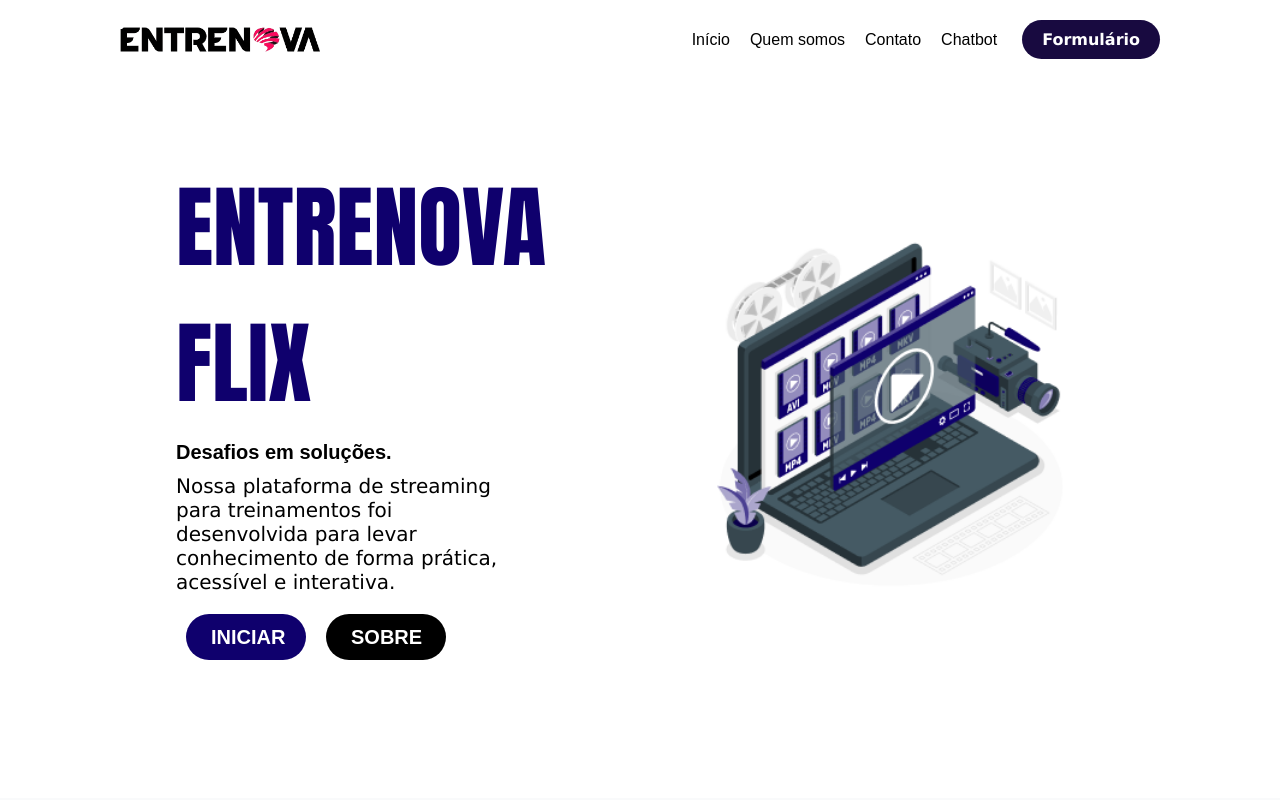
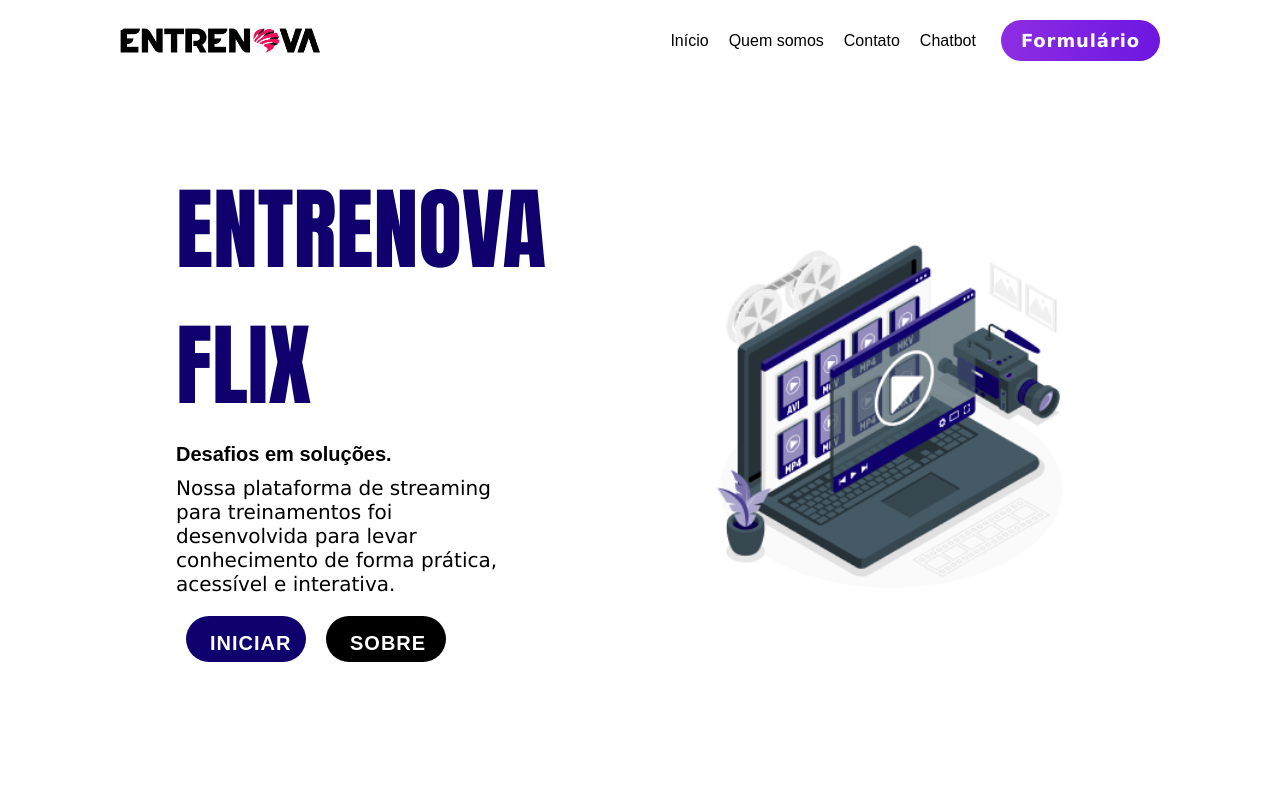
Before and after one commit to Equipe-SUL/EntreNova-Flix, a React (Vite) app in the folder entrenova-frontend/: page / in a window 1280 px wide. Shown: the top 800 px of the page. Built offline with nearby package versions, Linux system fonts and the light colour scheme.

Commit message:
style : mudança de cor nos botões de ação para avançar

```diff
--- a/entrenova-frontend/src/styles/Formulario.css
+++ b/entrenova-frontend/src/styles/Formulario.css
@@ -81,15 +81,26 @@ input[type="radio"] {
   border-radius: 8px;
 }
 
+button {
+  margin-top: 3rem;
+  font-family: inherit;
+  font-weight: 500;
+  font-size: 18px;
+  letter-spacing: 0.05em;
+  border-radius: 0.8em;
+  cursor: pointer;
+  border: none;
+  color: ghostwhite;
+  padding: 0.8em 1.2em;
+  background: linear-gradient(to right, #8e2de2, #4a00e0);
+  background-size: 200% 100%;
+  background-position: left;
+  transition: all 0.4s ease;
+}
 
-button {
-  padding: 10px 25px;
-  font-size: 1em;
-  border: none;
-  background-color: #57595b;
+button:hover {
   color: white;
-  border-radius: 5px;
-  cursor: pointer;
+  background-position: right;
 }
 
 button:disabled {
--- a/entrenova-frontend/src/styles/Header.css
+++ b/entrenova-frontend/src/styles/Header.css
@@ -86,6 +86,7 @@ nav ul li a:hover::after {
     font-family: 'Lucida Sans', 'Lucida Sans Regular', 'Lucida Grande', 'Lucida Sans Unicode', Geneva, Verdana, sans-serif;
     font-weight: bold;
     transition: 0.5s;
+    margin-top: 0;
 }
 
 .login-btn:hover {
```
